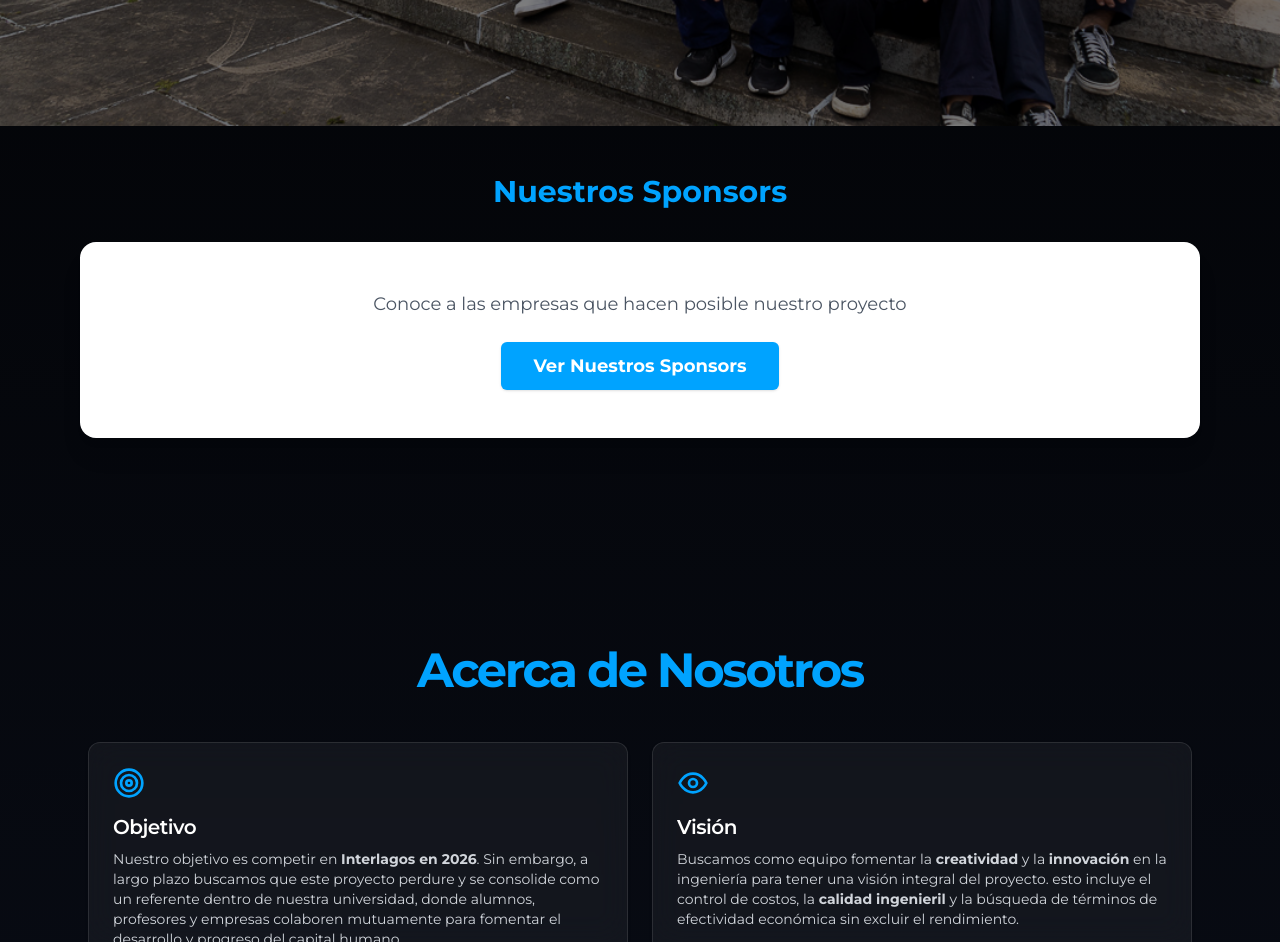
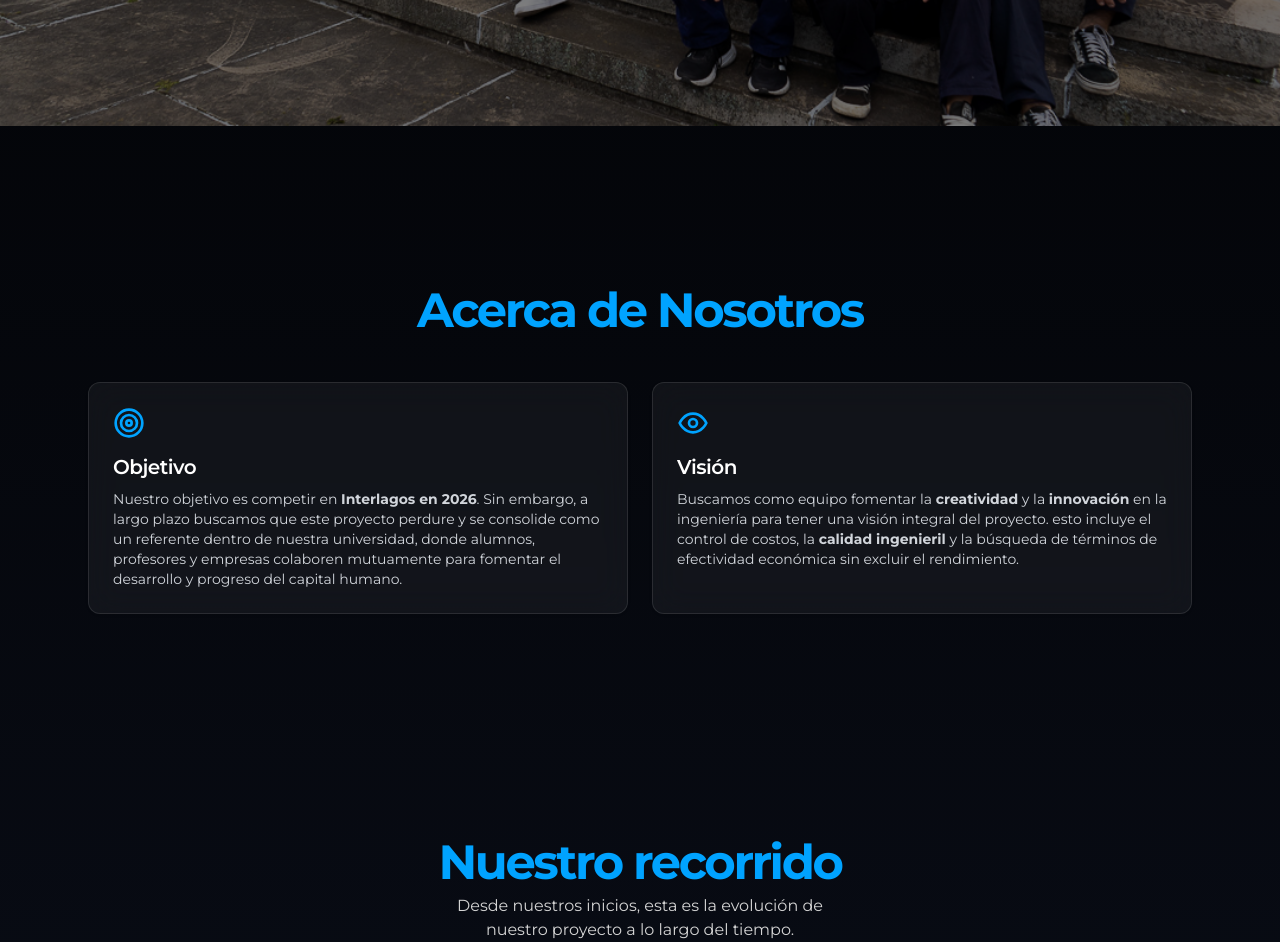
Before and after one commit to Agustin1324/formula-sae-website, a Next.js app: page / in a window 1280 px wide. Shown: the part 760-1702 px from the top of the page. Built offline with nearby package versions, Linux system fonts and the light colour scheme.

Commit message:
refactor: moved sponsors link

```diff
--- a/app/page.tsx
+++ b/app/page.tsx
@@ -67,25 +67,6 @@ export default async function Home() {
         </div>
       </section>
 
-      {/* Sponsors Section */}
-      <section className="py-12 overflow-hidden w-full">
-        <div className="max-w-6xl mx-auto px-4 w-full">
-          <h2 className="text-3xl font-bold mb-8 text-center text-[#00A3FF] font-montserrat">Nuestros Sponsors</h2>
-          <div className="bg-white rounded-2xl p-8 md:p-12 shadow-xl text-center">
-            <p className="text-gray-600 mb-6 text-lg">
-              Conoce a las empresas que hacen posible nuestro proyecto
-            </p>
-            <Link href="/sponsors">
-              <Button
-                size="lg"
-                className="bg-[#00A3FF] hover:bg-[#0082CC] text-white font-bold text-lg px-8 py-6 transform hover:scale-105 transition-all duration-300 hover:shadow-lg"
-              >
-                Ver Nuestros Sponsors
-              </Button>
-            </Link>
-          </div>
-        </div>
-      </section>
       {/* About Section */}
       <section id="about" className="py-16 px-4 w-full">
         <div className="max-w-6xl mx-auto w-full">
--- a/components/navbar.tsx
+++ b/components/navbar.tsx
@@ -75,6 +75,7 @@ export default function Navbar() {
         { name: "Electrónica", href: "/subsystems/electronics" },
       ]
     },
+    { name: "Sponsors", href: "/sponsors" },
     { name: "Contacto", href: "/join" },
   ];
 
@@ -105,7 +106,7 @@ export default function Navbar() {
                 aria-label="Menu"
                 aria-expanded={isMenuOpen}
               >
-                <span>Menu</span>
+                <span>Menú</span>
                 <svg
                   className={`w-4 h-4 transition-transform duration-200 ${isMenuOpen ? 'rotate-180' : ''}`}
                   fill="none"
--- a/next.config.mjs
+++ b/next.config.mjs
@@ -4,7 +4,7 @@ const nextConfig = {
   experimental: {
     esmExternals: false,
   },
-  // Fix for Windows symbolic link issues
+
   webpack: (config, { isServer }) => {
     if (isServer) {
       config.watchOptions = {
@@ -14,7 +14,6 @@ const nextConfig = {
     }
     return config;
   },
-  // Additional configuration to prevent symlink issues
   swcMinify: true,
   images: {
     remotePatterns: [
```
